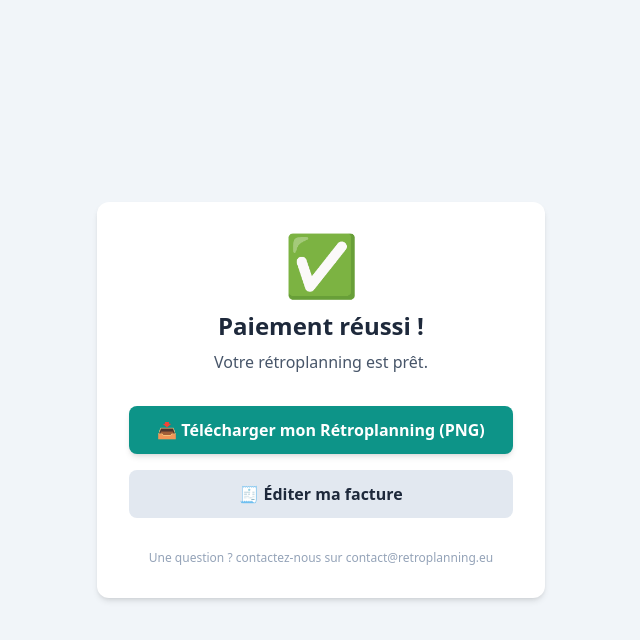
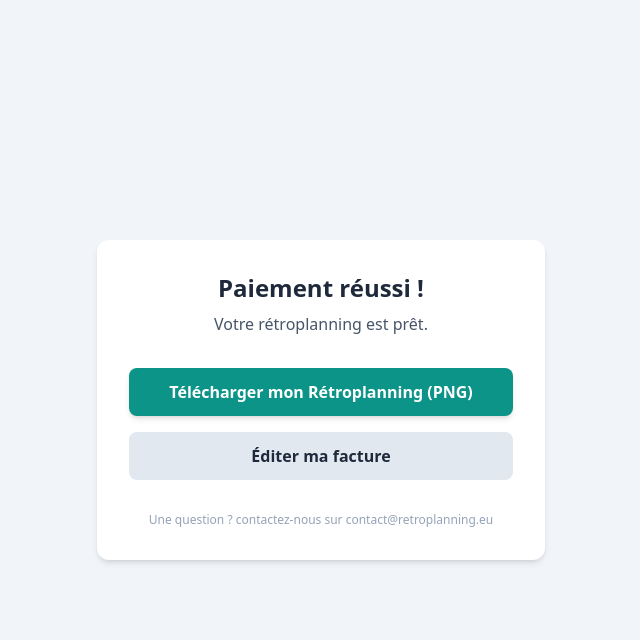
Before and after one commit to Omnipub/Retroplanning, a Flask app: template templates/success.html in a window 1280 px wide. Shown: the top 640 px of the page, without its empty margins (319-959 px from the left). Run offline with Flask 3, Linux system fonts and the light colour scheme; the template is opened without the code that fills it, so the values that code supplies are empty; parts of the project's set-up code (start-up, migrations or seed data) failed here and were passed over; some libraries are stand-ins or nearby versions.

Commit message:
Update success.html

```diff
--- a/templates/success.html
+++ b/templates/success.html
@@ -18,16 +18,15 @@
 </head>
 <body class="bg-slate-100 flex items-center justify-center min-h-screen p-4">
     <div class="bg-white p-8 rounded-xl shadow-md max-w-md w-full text-center">
-        <div class="text-green-500 text-6xl mb-4">✅</div>
         <h1 class="text-2xl font-bold text-slate-800 mb-2">Paiement réussi !</h1>
         <p class="text-slate-600 mb-8">Votre rétroplanning est prêt.</p>
 
         <div class="space-y-4">
             <a href="/download/png/{{ token }}" class="block w-full bg-teal-600 text-white font-bold py-3 rounded-lg shadow-md">
-                📥 Télécharger mon Rétroplanning (PNG)
+                Télécharger mon Rétroplanning (PNG)
             </a>
             <a href="/facture/{{ token }}" class="block w-full bg-slate-200 text-slate-800 font-bold py-3 rounded-lg">
-                🧾 Éditer ma facture
+                Éditer ma facture
             </a>
         </div>
         <p class="mt-8 text-xs text-slate-400">Une question ? contactez-nous sur {{ contact_email }}</p>
```
